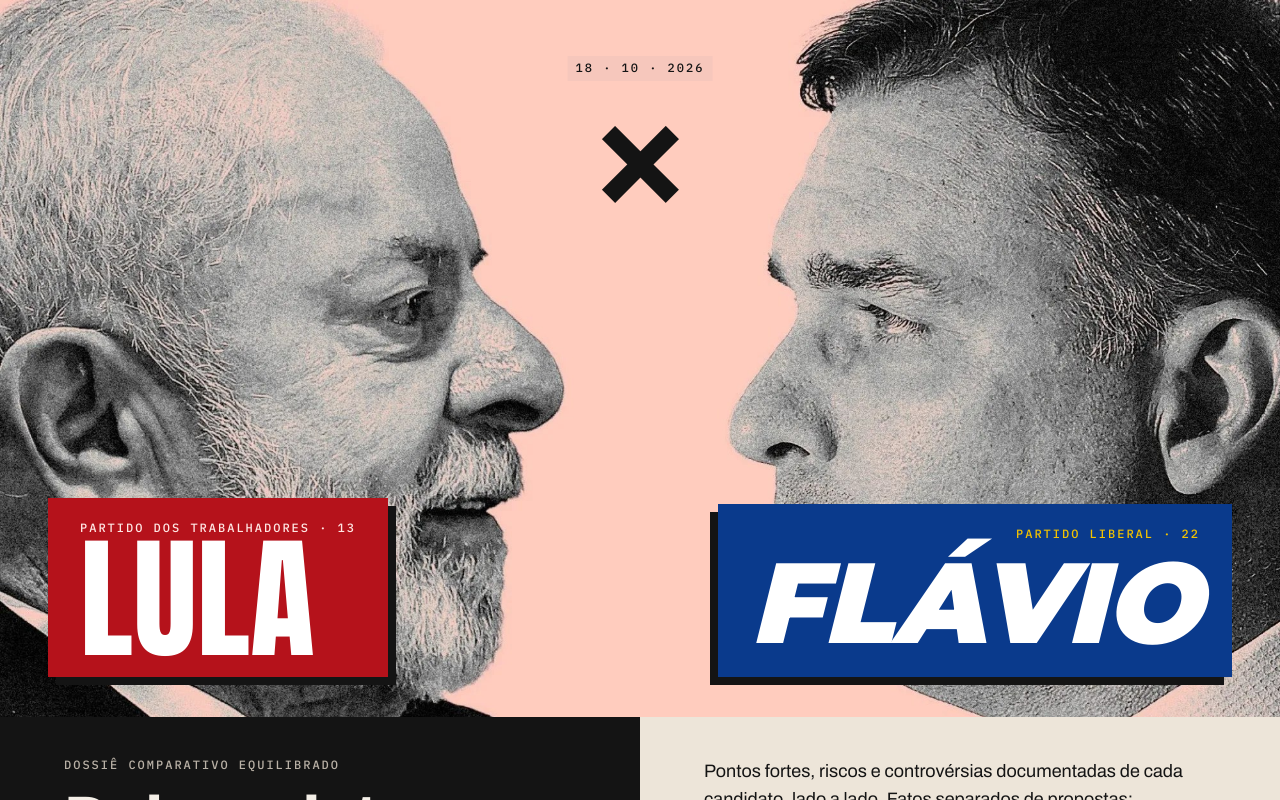
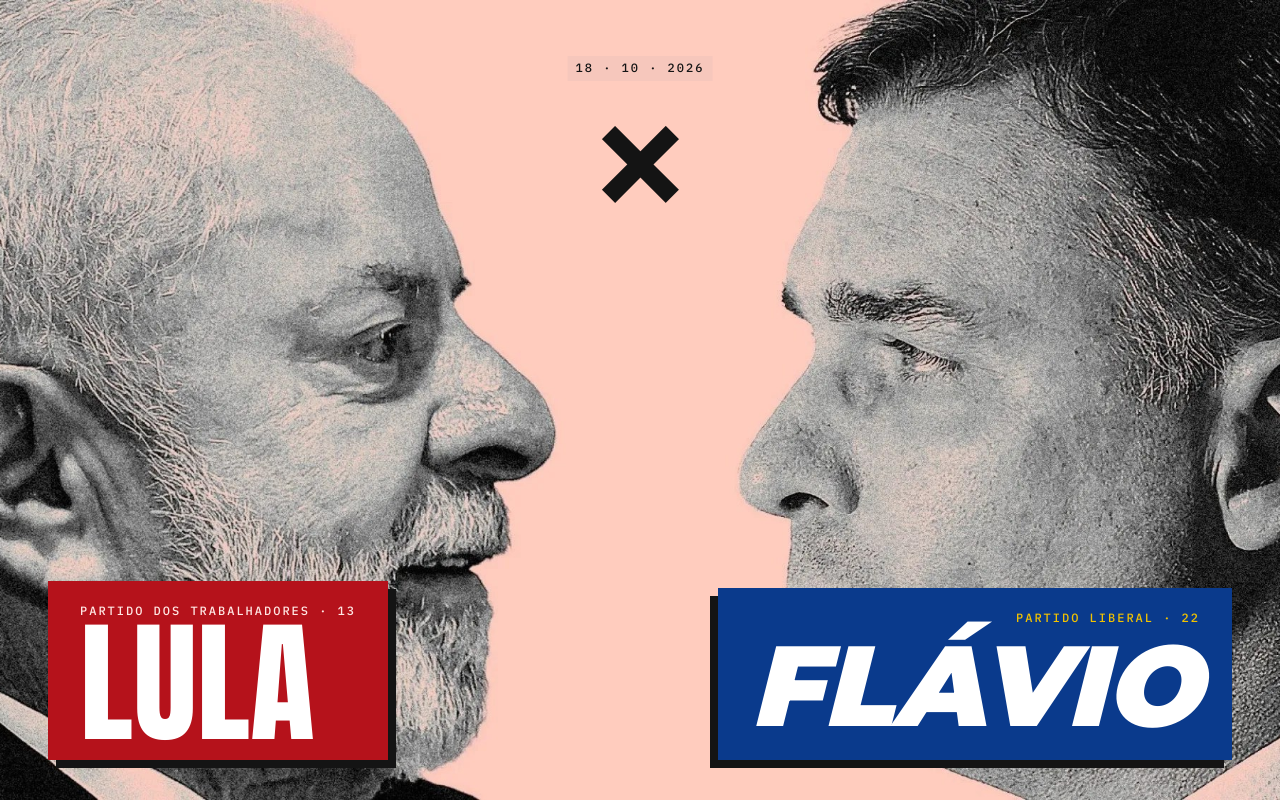
Before and after one commit to dutrathiagodev/landing-page-face-a-face, a Next.js app: page / in a window 1280 px wide. Shown: the top 800 px of the page. Built offline with nearby package versions, Linux system fonts and the light colour scheme; no server answers.

Commit message:
fix: Hero ocupa a altura toda da tela

```diff
--- a/src/components/sections/hero/hero.tsx
+++ b/src/components/sections/hero/hero.tsx
@@ -8,7 +8,7 @@
   const today = await getToday();
 
   return (
-    <section id="hero" className="relative h-[600px] md:h-[clamp(420px,56vw,820px)] w-full overflow-hidden bg-pink">
+    <section id="hero" className="relative h-svh min-h-[560px] w-full overflow-hidden bg-pink">
       <h1 className="sr-only">Lula x Flávio — Face a Face</h1>
       <Image
         src={hero.image.src}
```
